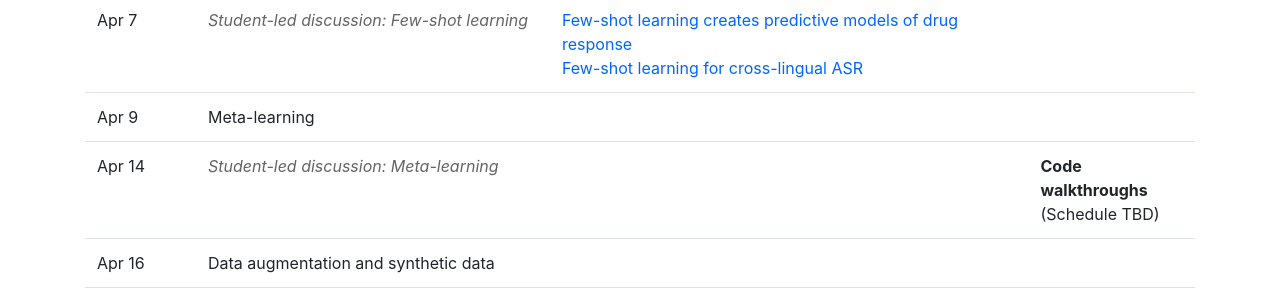
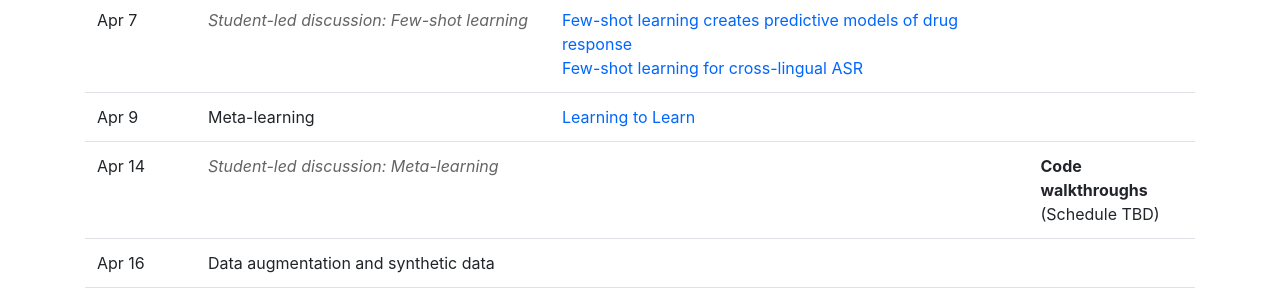
Before and after one commit to cmdowney88/cmdowney88.github.io, a Jekyll site: the page teaching/dscc251/spring26/index.html, which Jekyll copies as it is, in a window 1280 px wide and 900 px high, scrolled down 5019 px. Shown: the part 265-565 px from the top of the window. Built offline with Jekyll 4.4.1, drawn with Linux system fonts in a browser that asks for light colours.

Commit message:
dscc251: add Learning to Learn blog post reading

```diff
--- a/teaching/dscc251/spring26/index.html
+++ b/teaching/dscc251/spring26/index.html
@@ -530,7 +530,9 @@
 							<tr>
 								<td>Apr 9</td>
 								<td>Meta-learning</td>
-								<td></td>
+								<td>
+									<a href="https://bair.berkeley.edu/blog/2017/07/18/learning-to-learn" target="_blank">Learning to Learn</a>
+								</td>
 								<td></td>
 							</tr>
 							<!-- Week 12 -->
```
